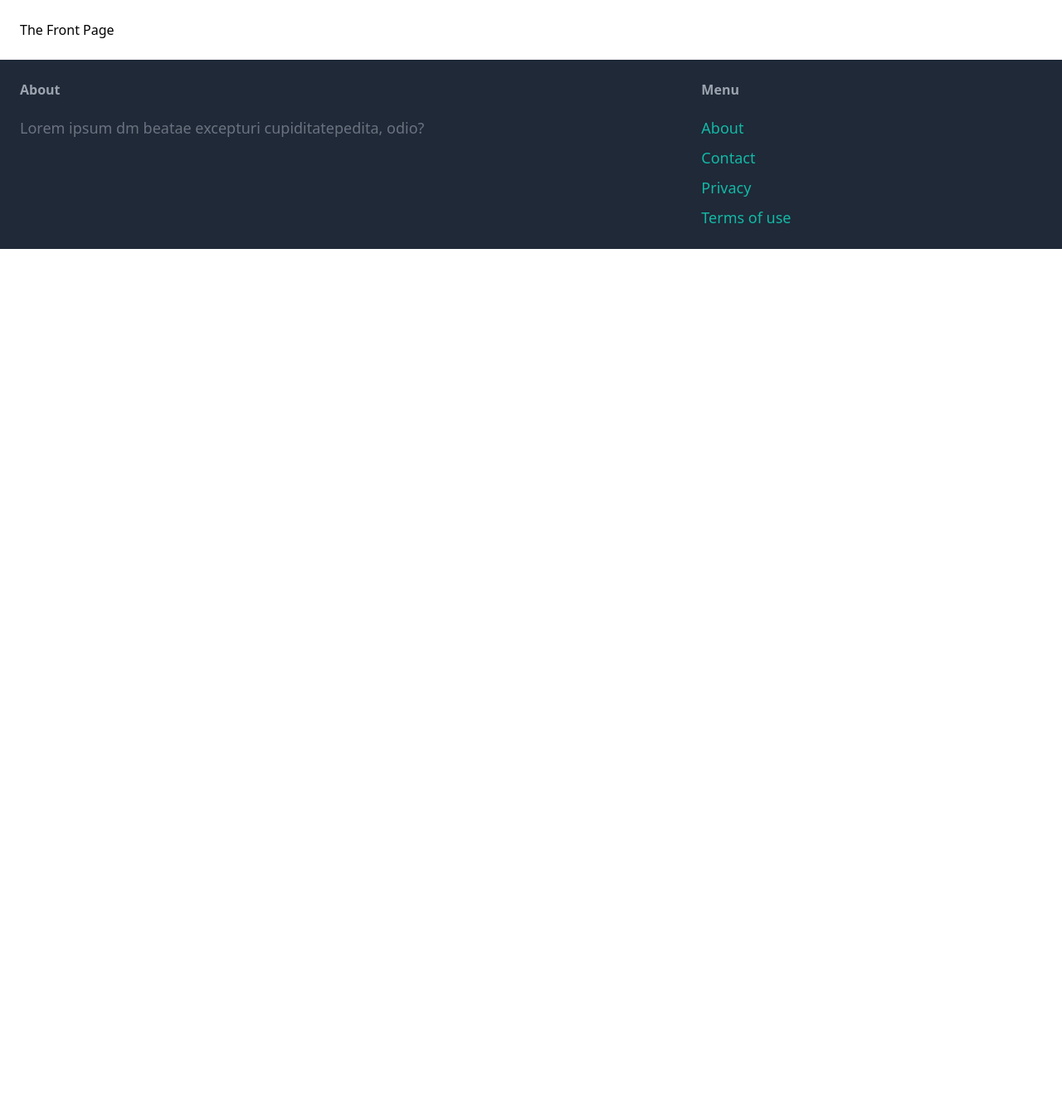
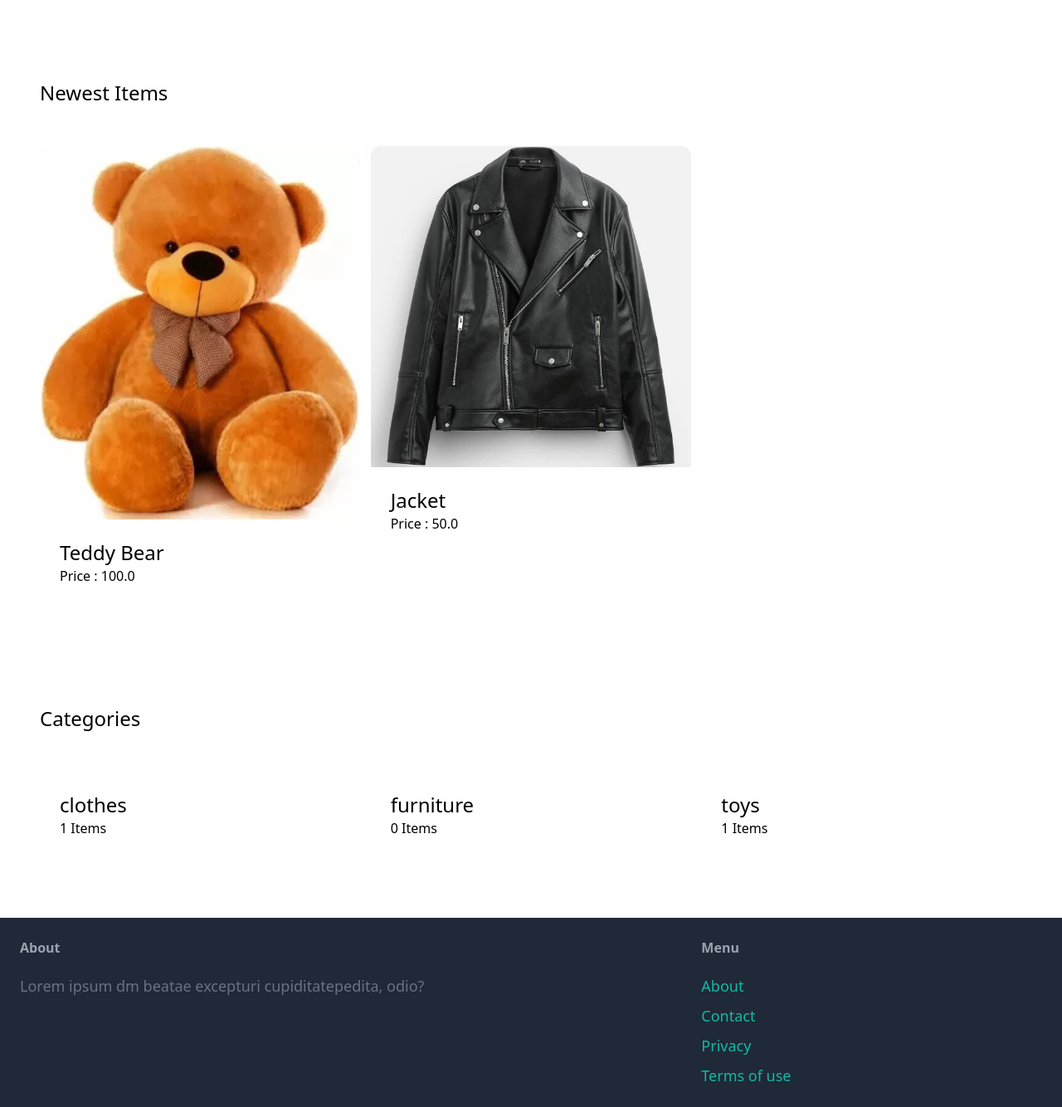
Before and after one commit to adarsh-jayachandran/Online-Marketplace, a Django app: page / in a window 1280 px wide. Shown: the part 77-1411 px from the top of the page at 83% size. Before the commit the page ends 377 px from the top, so only its background shows below. Run offline with Django 5.2, Linux system fonts and the light colour scheme; data comes from the database, SQL or seed files in the repository; both versions use the stored data as it was after the commit; some libraries are stand-ins or nearby versions.

Commit message:
completed items app

```diff
--- a/core/templates/core/index.html
+++ b/core/templates/core/index.html
@@ -4,5 +4,37 @@
 welcome
 {% endblock%}
 {% block content %}
-<h1>The Front Page</h1>
+<div class="mt-6 px-6 py-12 bg-grey-100 rounded-xl">
+    <h2 class="mb-12 text-2xl text-centre">Newest Items</h2>
+    <div class = "grid grid-cols-3 gap-3">
+        {% for item in items %}
+            <div>
+                <a href="#">
+                    <div>
+                        <img src="{{ item.image.url }}" class="rounded-t-xl">
+                    </div>
+                    <div class="p-6 bg-white rounded-b-xl">
+                        <h2 class="text-2xl">{{ item.name }}</h2>
+                        <p class="text-grey-500">Price : {{ item.price}}</p>
+                    </div>
+                </a>
+            </div>
+            {% endfor %}
+    </div>
+</div>
+<div class="mt-6 px-6 py-12 bg-grey-100 rounded-xl">
+    <h2 class="mb-12 text-2xl text-centre">Categories</h2>
+    <div class = "grid grid-cols-3 gap-3">
+        {% for category in categories %}
+            <div>
+                <a href="#">
+                    <div class="p-6 bg-white rounded-b-xl">
+                        <h2 class="text-2xl">{{ category.name }}</h2>
+                        <p class="text-grey-500">{{ category.items.count }} Items</p>
+                    </div>
+                </a>
+            </div>
+        {% endfor %}
+    </div>
+</div>
 {% endblock %}
--- a/core/views.py
+++ b/core/views.py
@@ -1,9 +1,15 @@
 from django.shortcuts import render
+from items.models import Category,Item
 
 # Create your views here.
 
 def index(request): #request give info about if its a get or post, details about the browser , ip address
-     return render(request, 'core/index.html')
+     items = Item.objects.filter(is_sold = False)[0:6]
+     Categories = Category.objects.all()
+     return render(request, 'core/index.html',{
+             'categories' : Categories,
+             'items' : items
+     })
 
 def contact(request):
           return render(request, 'core/contact.html')
--- a/items/models.py
+++ b/items/models.py
@@ -23,4 +23,8 @@ class Item(models.Model):
     image= models.ImageField(upload_to='item_images', blank=True  ,null= True)
     is_sold = models.BooleanField(default=False)
     created_by = models.ForeignKey(User, related_name='items', on_delete=models.CASCADE)
-    created_at = models.DateTimeField()
+    created_at = models.DateTimeField(auto_now_add=True)
+
+
+    def __str__(self): # for our items name to be appeared on the database
+        return self.name
--- a/puddle/settings.py
+++ b/puddle/settings.py
@@ -118,6 +118,9 @@ USE_TZ = True
 # https://docs.djangoproject.com/en/5.1/howto/static-files/
 
 STATIC_URL = 'static/'
+MEDIA_URL = 'media/'
+MEDIA_ROOT = BASE_DIR / 'media'
+
 
 # Default primary key field type
 # https://docs.djangoproject.com/en/5.1/ref/settings/#default-auto-field
--- a/puddle/urls.py
+++ b/puddle/urls.py
@@ -17,9 +17,12 @@ Including another URLconf
 from django.contrib import admin
 from django.urls import path,include
 from core.views import index,contact
+from django.conf import settings # for image
+from django.conf.urls.static import static # for image
 
 urlpatterns = [
     path('admin/', admin.site.urls),
     path('contact/',contact, name = 'contact'),
     path('', index,name='index')
 ]
+# + static(settings.MEDIA_URL, document_root=settings.MEDIA_ROOT) # for images
```
Also changed, not shown: db.sqlite3, media/item_images/jacket.webp (added), media/item_images/teddy.webp (added).
